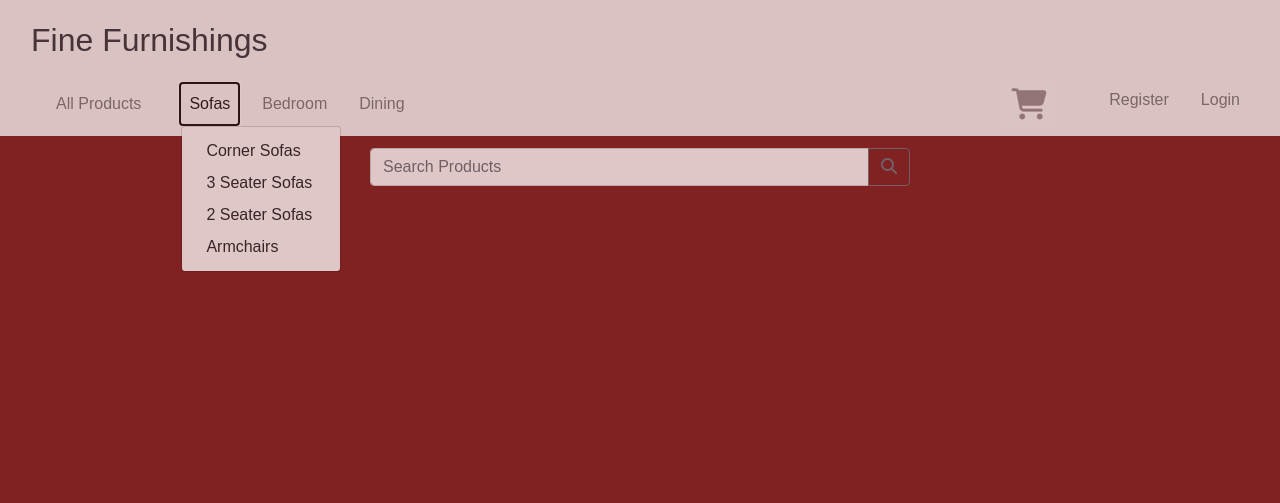
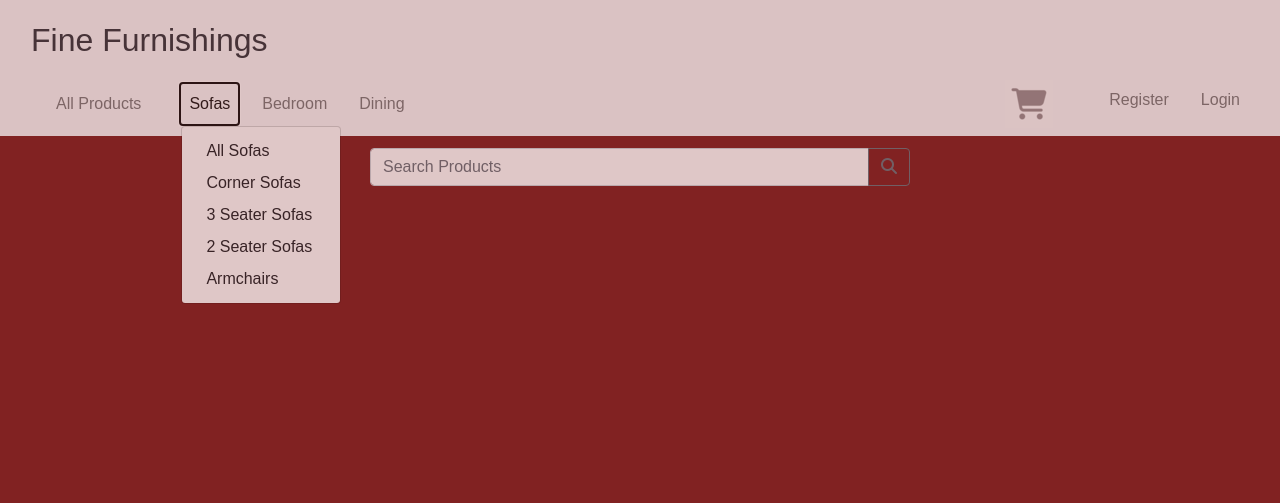
Before and after one commit to morganoleary/Fine-Furnishings, a Django app: page /products/ in a window 1280 px wide, after a click on "Sofas". Shown: the top 503 px of the page. Run offline with Django 3.2, Linux system fonts and the light colour scheme; data that the repository does not hold is empty; some libraries are stand-ins or nearby versions; some web fonts are replaced.

Commit message:
Fixed dropdown categories in main menu

```diff
--- a/products/views.py
+++ b/products/views.py
@@ -14,9 +14,9 @@ def all_products(request):
     categories = None
 
     if request.GET:
-        if 'category' in request.GET:
-            categories = request.GET['category'].split(',')
-            products = products.filter(category__name__in=categories)
+        if 'categories' in request.GET:
+            categories = request.GET['categories'].split(',')
+            products = products.filter(categories__name__in=categories).distinct()
             categories = Category.objects.filter(name__in=categories)
 
         if 'q' in request.GET:
@@ -55,7 +55,7 @@ def product_detail(request, product_id):
 def sofa_products(request):
     """ A view to render the sofas category of products """
 
-    products = Product.objects.filter(categories__name__iexact='sofa')
+    products = Product.objects.filter(categories__name__iexact='sofa').distinct()
     context = {'products': products, 'category': 'Sofas'}
     return render(request, 'products/products.html', context)
 
@@ -63,7 +63,7 @@ def sofa_products(request):
 def bedroom_products(request):
     """ A view to render the bedroom category of products """
 
-    products = Product.objects.filter(categories__name__iexact='bedroom')
+    products = Product.objects.filter(categories__name__iexact='bedroom').distinct()
     context = {'products': products, 'category': 'Bedroom'}
     return render(request, 'products/products.html', context)
 
@@ -71,6 +71,6 @@ def bedroom_products(request):
 def dining_products(request):
     """ A view to render the dining category of products """
 
-    products = Product.objects.filter(categories__name__iexact='dining')
+    products = Product.objects.filter(categories__name__iexact='dining').distinct()
     context = {'products': products, 'category': 'Dining'}
     return render(request, 'products/products.html', context)
--- a/templates/base.html
+++ b/templates/base.html
@@ -55,26 +55,29 @@
               <li class="nav-item ml-md-3 mr-md-3 dropdown">
                   <a class="nav-link dropdown-toggle dropdown-arrow" href="#" id="sofa-link" data-toggle="dropdown" aria-haspopup="true" aria-expanded="false">Sofas</a>
                   <div class="dropdown-menu" aria-labelledby="sofa-link">
-                      <a href="{% url 'products' %}?category=corner" class="dropdown-item">Corner Sofas</a>
-                      <a href="{% url 'products' %}?category=3_seater" class="dropdown-item">3 Seater Sofas</a>
-                      <a href="{% url 'products' %}?category=2_seater" class="dropdown-item">2 Seater Sofas</a>
-                      <a href="{% url 'products' %}?category=armchair" class="dropdown-item">Armchairs</a>
+                      <a href="{% url 'sofa_products' %}" class="dropdown-item">All Sofas</a>
+                      <a href="{% url 'products' %}?categories=Corner" class="dropdown-item">Corner Sofas</a>
+                      <a href="{% url 'products' %}?categories=3_Seater" class="dropdown-item">3 Seater Sofas</a>
+                      <a href="{% url 'products' %}?categories=2_Seater" class="dropdown-item">2 Seater Sofas</a>
+                      <a href="{% url 'products' %}?categories=Armchair" class="dropdown-item">Armchairs</a>
                   </div>
               </li>
               <li class="nav-item mr-md-3 dropdown">
                   <a class="nav-link dropdown-toggle dropdown-arrow" href="#" id="bedroom-link" data-toggle="dropdown" aria-haspopup="true" aria-expanded="false">Bedroom</a>
                   <div class="dropdown-menu" aria-labelledby="bedroom-link">
-                      <a href="{% url 'products' %}?category=bedframe" class="dropdown-item">Bedframes</a>
-                      <a href="{% url 'products' %}?category=nightstand,locker" class="dropdown-item">Bedside Tables</a>
-                      <a href="{% url 'products' %}?category=storage,drawer,dresser" class="dropdown-item">Storage & Desks</a>
+                      <a href="{% url 'bedroom_products' %}" class="dropdown-item">All Bedroom</a>
+                      <a href="{% url 'products' %}?categories=Bedframe" class="dropdown-item">Bedframes</a>
+                      <a href="{% url 'products' %}?categories=Nightstand,Locker" class="dropdown-item">Bedside Tables</a>
+                      <a href="{% url 'products' %}?categories=Storage,Drawer,Dresser" class="dropdown-item">Storage & Desks</a>
                   </div>
               </li>
               <li class="nav-item mr-md-3 dropdown">
                   <a class="nav-link dropdown-toggle dropdown-arrow" href="#" id="dining-link" data-toggle="dropdown" aria-haspopup="true" aria-expanded="false">Dining</a>
                   <div class="dropdown-menu" aria-labelledby="dining-link">
-                      <a href="{% url 'products' %}?category=table" class="dropdown-item">Tables</a>
-                      <a href="{% url 'products' %}?category=chair" class="dropdown-item">Chairs</a>
-                      <a href="{% url 'products' %}?category=Bar_stool" class="dropdown-item">Bar Stools</a>
+                      <a href="{% url 'dining_products' }" class="dropdown-item">All Dining</a>
+                      <a href="{% url 'products' %}?categories=Table" class="dropdown-item">Tables</a>
+                      <a href="{% url 'products' %}?categories=Chair" class="dropdown-item">Chairs</a>
+                      <a href="{% url 'products' %}?categories=Bar_stool" class="dropdown-item">Bar Stools</a>
                   </div>
               </li>
             </ul>
```
